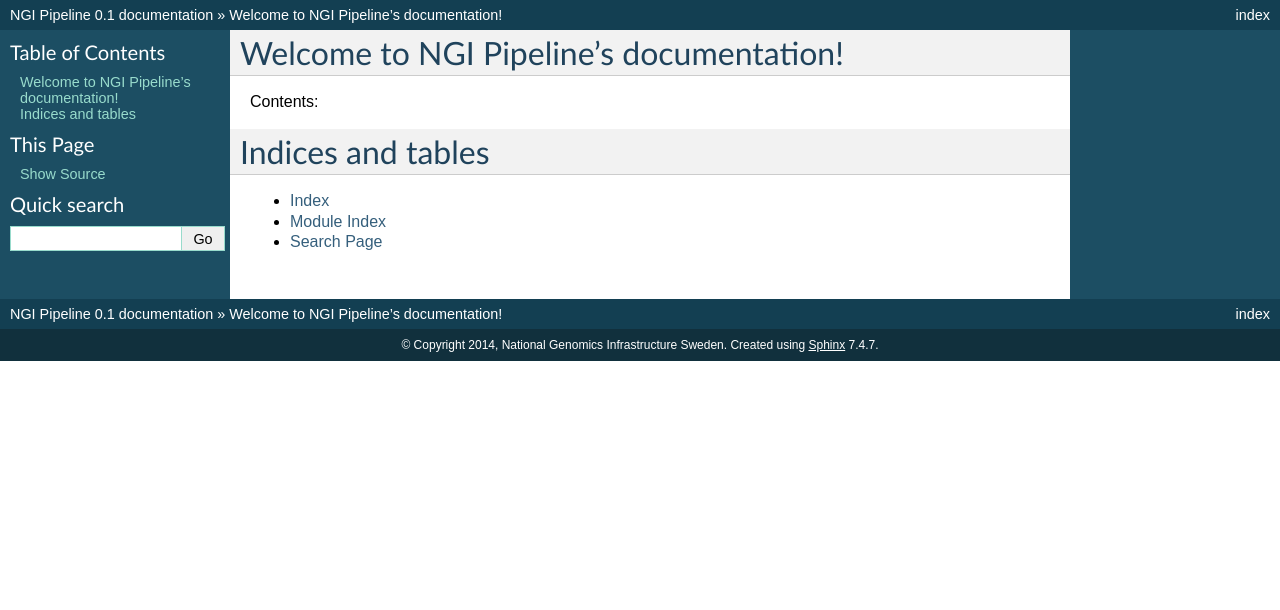
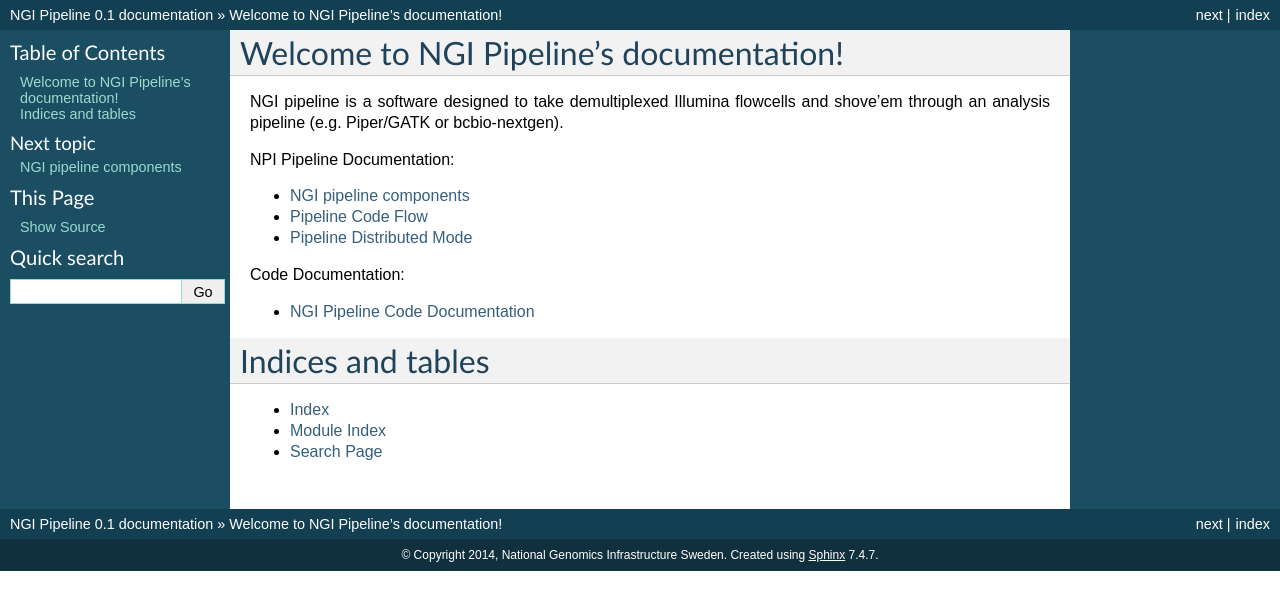
Before and after one commit to sylvinite/ngi_pipeline, a Sphinx documentation site: the page built from doc/source/index.rst, in a window 1280 px wide. Shown: the top 610 px of the page. Built offline with Sphinx 7.4.7, drawn with Linux system fonts in a browser that asks for light colours; pages that are not in the unit, such as notebooks, are missing from menus.

Commit message:
First docs :-) DOESN'T build the code documentation though

```diff
--- /dev/null
+++ b/doc/source/code/index.rst
@@ -0,0 +1,9 @@
+.. Index for the source code documentation
+
+NGI Pipeline Code Documentation
+===============================
+
+These are all the modules that compose the NGI pipeline
+
+.. automodule:: ngi_pipeline
+   :members:
--- /dev/null
+++ b/doc/source/codeflow.rst
@@ -0,0 +1,6 @@
+.. Describe the codeflow of the pipeline, would be awesome to have a flow diagram
+
+Pipeline Code Flow
+==================
+
+The entrance point for the NGI pipeline is...
--- a/doc/source/index.rst
+++ b/doc/source/index.rst
@@ -6,11 +6,24 @@
 Welcome to NGI Pipeline's documentation!
 ========================================
 
-Contents:
+NGI pipeline is a software designed to take demultiplexed Illumina flowcells and
+shove'em through an analysis pipeline (e.g. Piper/GATK or bcbio-nextgen).
+
+NPI Pipeline Documentation:
 
 .. toctree::
    :maxdepth: 2
 
+   components
+   codeflow
+   distributed/index
+
+Code Documentation:
+
+.. toctree::
+   :maxdepth: 2
+
+   code/index
 
 
 Indices and tables
```
Also changed, not shown: doc/source/components.rst (added, +18 -0 lines), doc/source/distributed/index.rst (added, +14 -0 lines), doc/source/distributed/celery.rst (added).
